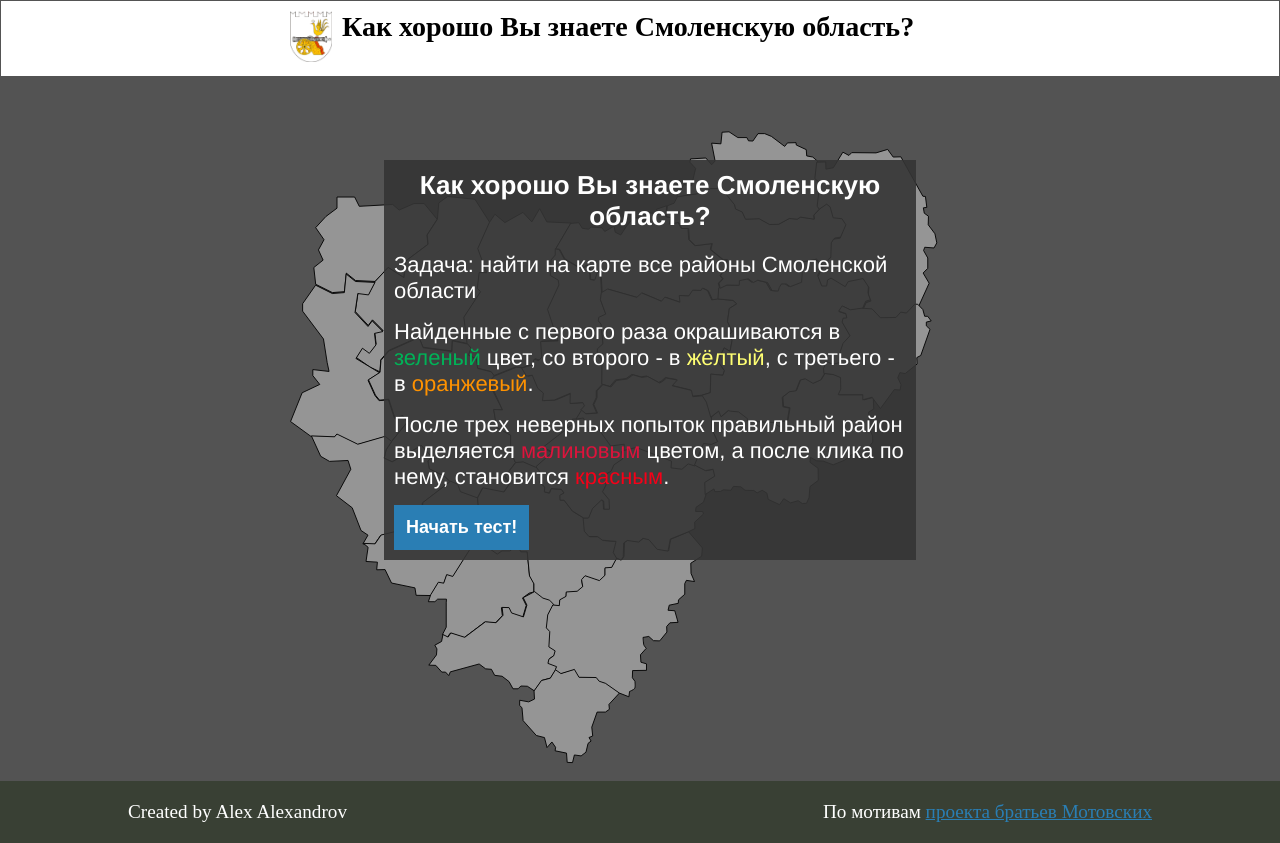
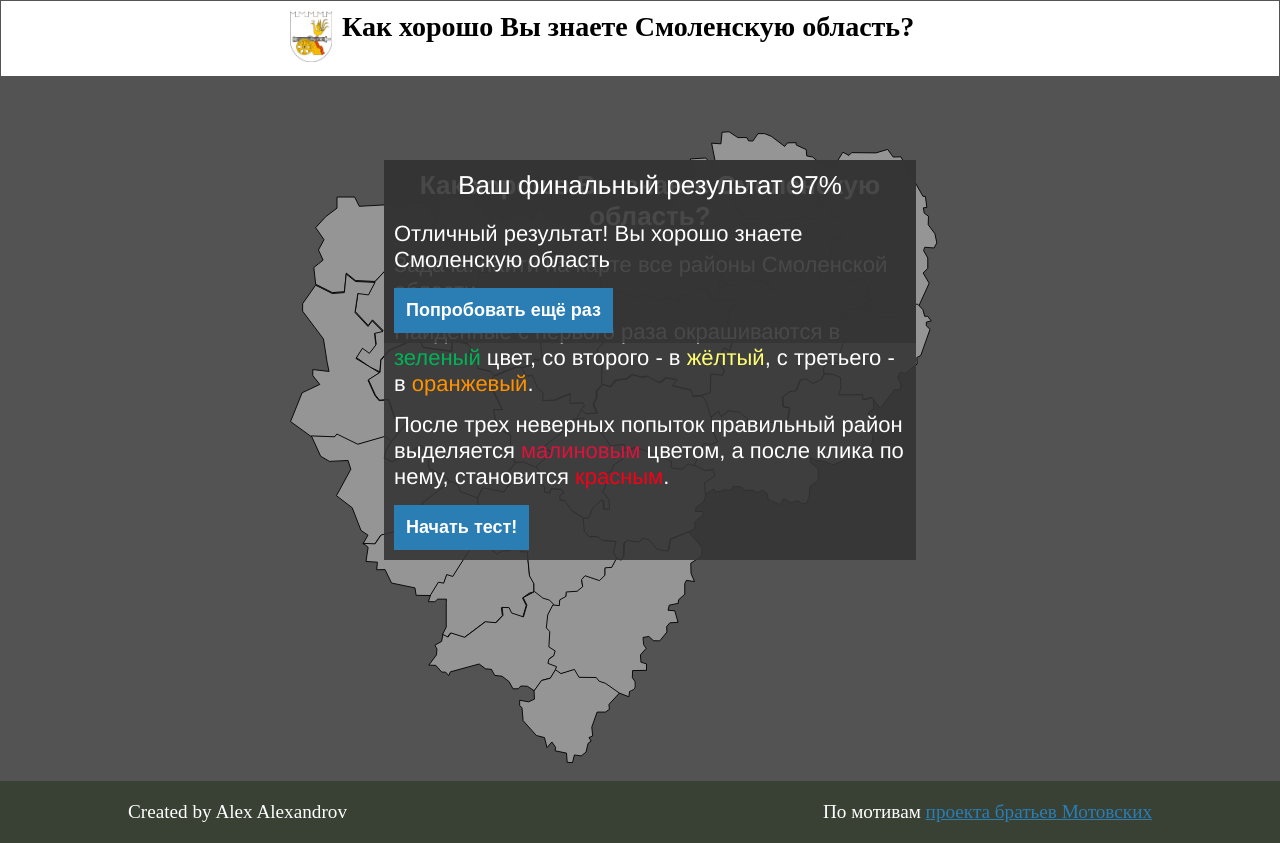
Before and after one commit to alex1031alex/guess-region, a React (Create React App) app: page / in a window 1280 px wide. Built offline with nearby package versions, Linux system fonts and the light colour scheme.

Commit message:
1.19 Создаст компонент финального сообщения

```diff
--- a/src/App.js
+++ b/src/App.js
@@ -5,6 +5,7 @@ import Map from './components/map/map';
 import GameRules from './components/game-rules/game-rules';
 import Info from './components/info/info';
 import Tooltip from './components/tooltip/tooltip';
+import FinalMessage from './components/final-message/final-message';
 import {useState, useEffect} from 'react';
 
 import {GameStatus, RegionStatus} from './const';
@@ -161,6 +162,7 @@ function App() {
           coordX={message.x}
           coordY={message.y}
         /> : ``}
+        <FinalMessage />
       </main>
       <Footer />
     </div>
--- /dev/null
+++ b/src/components/final-message/final-message.jsx
@@ -0,0 +1,18 @@
+import React from 'react';
+import './final-message.css'
+
+const FinalMessage = () => {
+  return (
+    <section className="popup final-message">
+      <div className="popup__inner">
+        <p className="popup__title">Ваш финальный результат 97%</p>
+        <p className="popup__text">Отличный результат! Вы хорошо знаете Смоленскую область
+        </p>
+        <button className="popup__btn popup__btn--restart">Попробовать ещё раз
+        </button>
+      </div>
+    </section>
+  );
+};
+
+export default FinalMessage;
```
Also changed, not shown: src/components/final-message/final-message.css (added).
